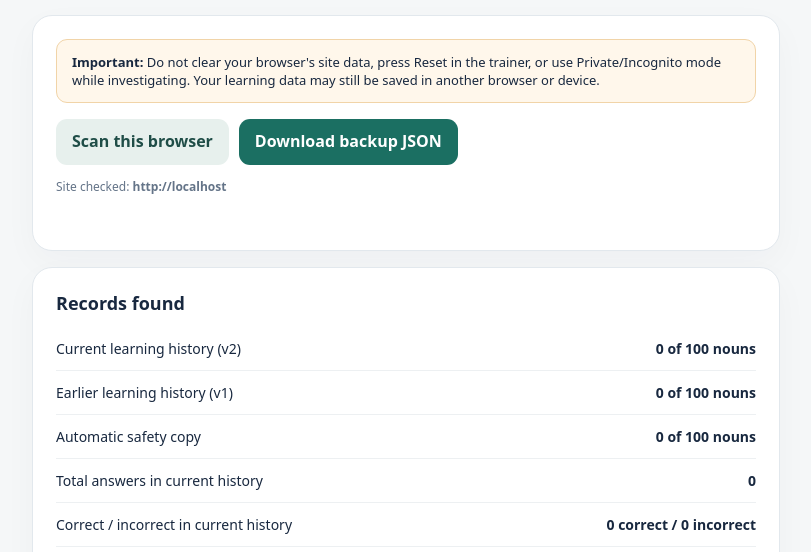
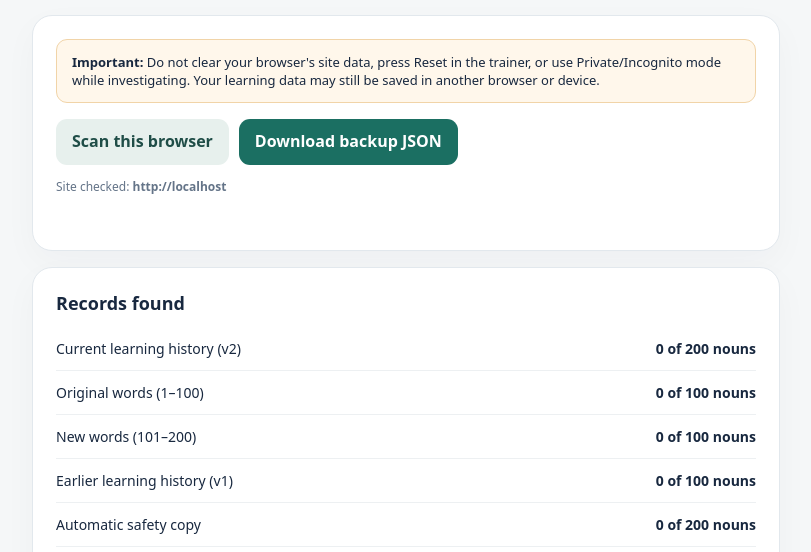
Before and after one commit to Yasir88y/learne-germann-articlez-chtgpt, a plain HTML site: page recovery.html in a window 1280 px wide. Shown: the part 248-800 px from the top of the page, without its empty margins (234-1045 px from the left). Drawn offline with Linux system fonts and the light colour scheme.

Commit message:
Add 200-word recovery coverage and per-deck progress diagnostics

```diff
--- a/recovery.html
+++ b/recovery.html
@@ -45,7 +45,7 @@ kbd{font-family:inherit;background:#edf2f4;border-radius:5px;padding:2px 5px}
  <section class="card">
   <h2>Records found</h2>
   <div class="rows">
-    <div class="r"><span>Current learning history (v2)</span><strong id="v2">Checking…</strong></div>
+    <div class="r"><span>Current learning history (v2)</span><strong id="v2">Checking…</strong></div><div class="r"><span>Original words (1–100)</span><strong id="original">Checking…</strong></div><div class="r"><span>New words (101–200)</span><strong id="new-words">Checking…</strong></div>
     <div class="r"><span>Earlier learning history (v1)</span><strong id="v1">Checking…</strong></div><div class="r"><span>Automatic safety copy</span><strong id="safety">Checking…</strong></div>
     <div class="r"><span>Total answers in current history</span><strong id="answered">—</strong></div>
     <div class="r"><span>Correct / incorrect in current history</span><strong id="accuracy">—</strong></div>
@@ -78,7 +78,7 @@ kbd{font-family:inherit;background:#edf2f4;border-radius:5px;padding:2px 5px}
 const KEYS=["artikel-studio-v2","artikel-studio-v1","artikel-studio-daily-v1","artikel-studio-round-v1","artikel-studio-recent-v1","artikel-studio-safety-copy-v1"];
 const $=id=>document.getElementById(id);
 const parse=raw=>{try{return JSON.parse(raw)}catch(_){return null}};
-const entries=obj=>obj && typeof obj==="object"&&!Array.isArray(obj)?Object.entries(obj).filter(([k,v])=>/^(?:[0-9]|[1-9][0-9])$/.test(k)&&v&&typeof v==="object"):[];
+const entries=obj=>obj && typeof obj==="object"&&!Array.isArray(obj)?Object.entries(obj).filter(([k,v])=>Number.isInteger(Number(k))&&Number(k)>=0&&Number(k)<200&&v&&typeof v==="object"):[];
 const total=(list,k)=>list.reduce((n,[,v])=>n+(Number(v[k])||0),0);
 const validJsonProgress=val=>val && typeof val==="object" && !Array.isArray(val) && entries(val).length>0;
 function snapshot(){
@@ -108,9 +108,11 @@ function scan(){
  const today=parse(localStorage.getItem(KEYS[2]));
  const round=parse(localStorage.getItem(KEYS[3]));
  const recent=parse(localStorage.getItem(KEYS[4]));
- $("v2").textContent=current.length+" of 100 nouns";
+ $("v2").textContent=current.length+" of 200 nouns";
+ $("original").textContent=current.filter(([k])=>Number(k)<100).length+" of 100 nouns";
+ $("new-words").textContent=current.filter(([k])=>Number(k)>=100).length+" of 100 nouns";
  $("v1").textContent=older.length+" of 100 nouns";
- $("safety").textContent=safetyRows.length+" of 100 nouns";
+ $("safety").textContent=safetyRows.length+" of 200 nouns";
  $("answered").textContent=String(total(current,"seen"));
  $("accuracy").textContent=total(current,"correct")+" correct / "+total(current,"wrong")+" incorrect";
  $("timer").textContent=today&&typeof today.ms==="number"?(Math.floor(today.ms/60000)+" minutes"):"Not found";
```
